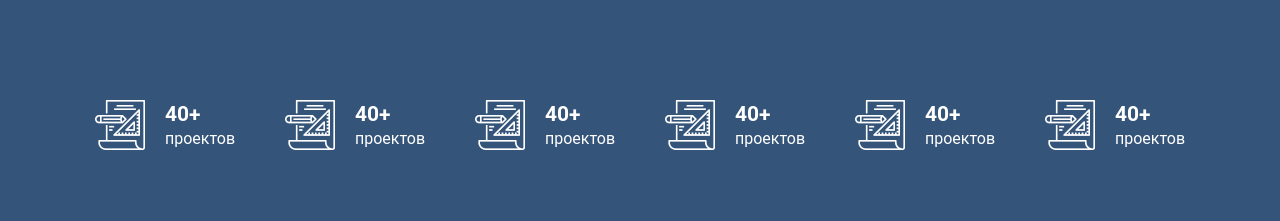
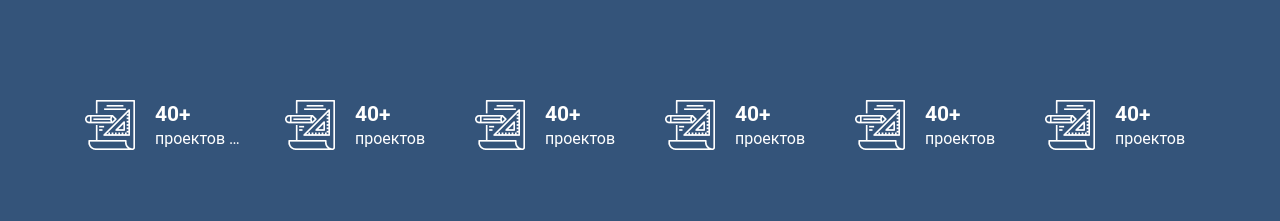
Before and after one commit to Kseniiakov/column-layout, a plain HTML site: page index.html in a window 1280 px wide. Shown: the top 221 px of the page. Drawn offline with Linux system fonts and the light colour scheme.

Commit message:
Add styles numbers paragraph

```diff
--- a/assets/css/style.css
+++ b/assets/css/style.css
@@ -35,6 +35,13 @@ body {
 
 .numbers-header {
   font-size: 21px;
+}
+
+.numbers-paragraph {
+  max-width: 90px;
+  overflow: hidden;
+  white-space: nowrap;
+  text-overflow: ellipsis;
 }
 
 .numbers-header,
--- a/index.html
+++ b/index.html
@@ -20,42 +20,42 @@
               <img src="./assets/icons/icon1.png" alt="icon" />
               <div class="numbers-text-wrapper">
                 <h3 class="numbers-header">40+</h3>
-                <p>проектов</p>
+                <p class="numbers-paragraph">проектов test</p>
               </div>
             </section>
             <section class="col-lg-2 col-md-4 col-sm-6 numbers-item">
               <img src="./assets/icons/icon1.png" alt="icon" />
               <div class="numbers-text-wrapper">
                 <h3 class="numbers-header">40+</h3>
-                <p>проектов</p>
+                <p class="numbers-paragraph">проектов</p>
               </div>
             </section>
             <section class="col-lg-2 col-md-4 col-sm-6 numbers-item">
               <img src="./assets/icons/icon1.png" alt="icon" />
               <div class="numbers-text-wrapper">
                 <h3 class="numbers-header">40+</h3>
-                <p>проектов</p>
+                <p class="numbers-paragraph">проектов</p>
               </div>
             </section>
             <section class="col-lg-2 col-md-4 col-sm-6 numbers-item">
               <img src="./assets/icons/icon1.png" alt="icon" />
               <div class="numbers-text-wrapper">
                 <h3 class="numbers-header">40+</h3>
-                <p>проектов</p>
+                <p class="numbers-paragraph">проектов</p>
               </div>
             </section>
             <section class="col-lg-2 col-md-4 col-sm-6 numbers-item">
               <img src="./assets/icons/icon1.png" alt="icon" />
               <div class="numbers-text-wrapper">
                 <h3 class="numbers-header">40+</h3>
-                <p>проектов</p>
+                <p class="numbers-paragraph">проектов</p>
               </div>
             </section>
             <section class="col-lg-2 col-md-4 col-sm-6 numbers-item">
               <img src="./assets/icons/icon1.png" alt="icon" />
               <div class="numbers-text-wrapper">
                 <h3 class="numbers-header">40+</h3>
-                <p>проектов</p>
+                <p class="numbers-paragraph">проектов</p>
               </div>
             </section>
           </div>
```
